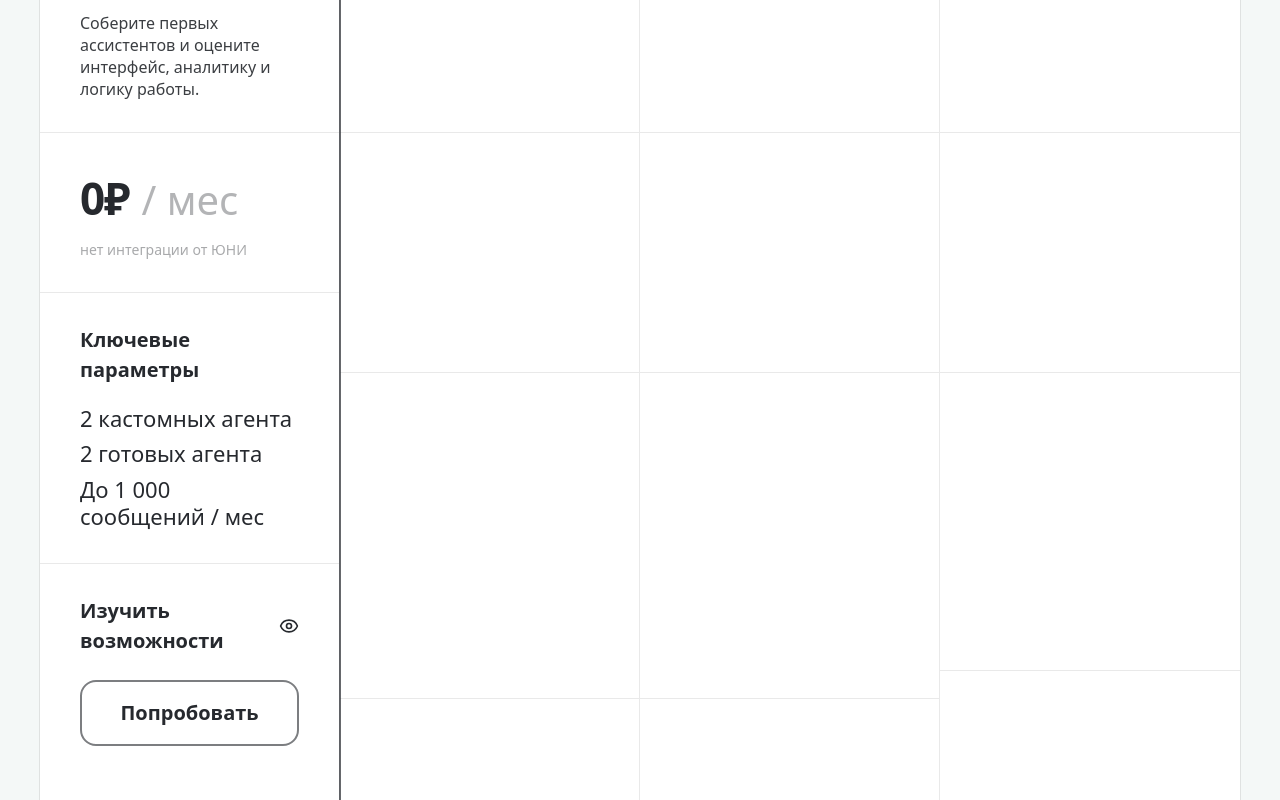
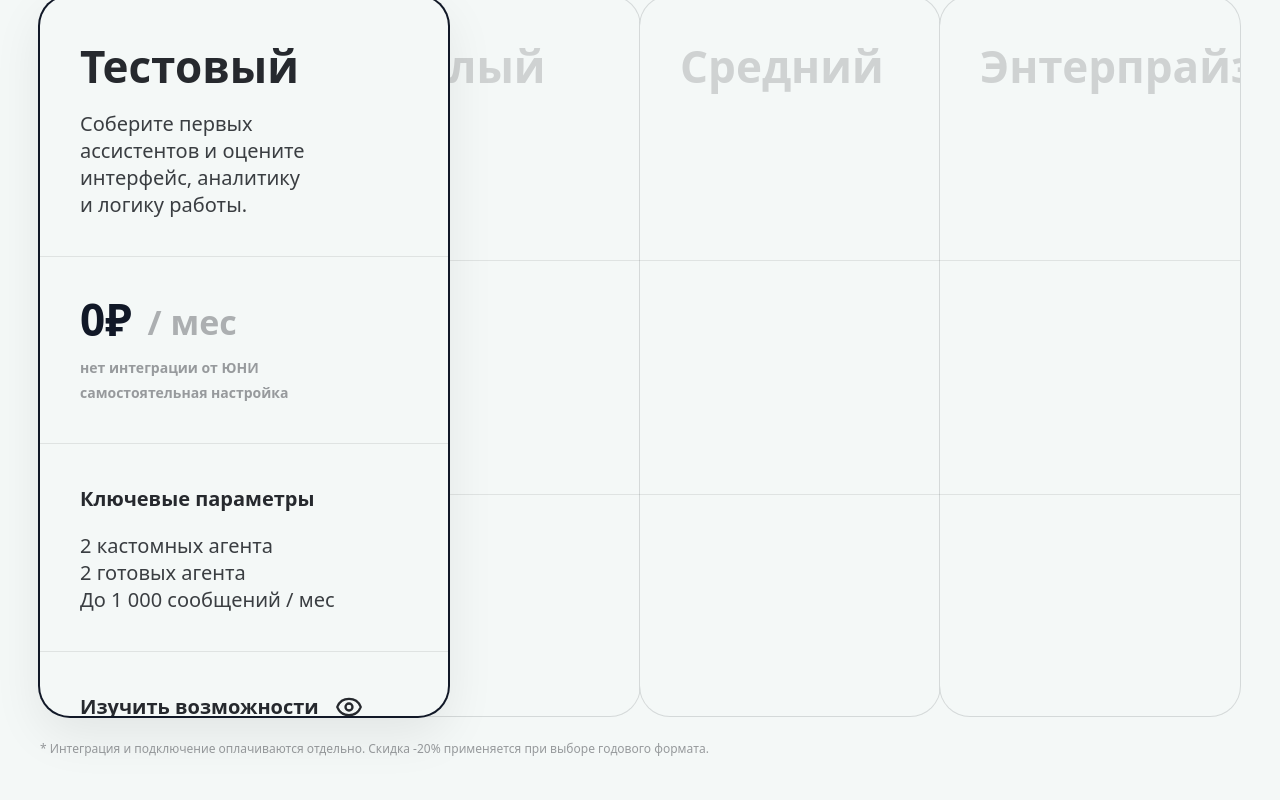
Before and after one commit to uniconsulting/uni.ai, a Next.js app: page / in a window 1280 px wide. Shown: the part 4700-5500 px from the top of the page. Built offline with nearby package versions, Linux system fonts and the light colour scheme.

Commit message:
Update Packages.tsx

```diff
--- a/src/components/Packages.tsx
+++ b/src/components/Packages.tsx
@@ -1,3 +1,4 @@
+/* components/Packages.tsx */
 "use client";
 
 import { useMemo, useState } from "react";
@@ -10,23 +11,24 @@ type PlanId = "test" | "small" | "mid" | "ent";
 type Plan = {
   id: PlanId;
   title: string;
-  description: string;
-  priceMonthly: number;
-  integrationNote: string;
-  params: string[];
+  tone: "neutral" | "blue" | "green" | "red";
+  desc4: [string, string, string, string];
+  monthly: number; // ₽/мес (базовая)
+  integrations2: [string, string];
+  params3: [string, string, string];
   cta: string;
-  tone: {
-    text: string; // заголовок + цена
-    ring: string; // рамка активной карточки
-    btn: "outline" | "solid";
-    btnBg?: string;
-    btnText?: string;
-    btnBorder?: string;
-  };
+  ctaStyle: "outline" | "fill";
 };
 
-function money(v: number) {
-  return new Intl.NumberFormat("ru-RU").format(v);
+const TONE: Record<Plan["tone"], { hex: string; softHex: string }> = {
+  neutral: { hex: "#111827", softHex: "#111827" }, // near text
+  blue: { hex: "#5B86C6", softHex: "#5B86C6" },
+  green: { hex: "#49C874", softHex: "#49C874" },
+  red: { hex: "#C94444", softHex: "#C94444" },
+};
+
+function formatRub(n: number) {
+  return `${new Intl.NumberFormat("ru-RU").format(n)}₽`;
 }
 
 export function Packages() {
@@ -38,79 +40,69 @@ export function Packages() {
       {
         id: "test",
         title: "Тестовый",
-        description:
-          "Соберите первых ассистентов и оцените интерфейс, аналитику и логику работы.",
-        priceMonthly: 0,
-        integrationNote: "нет интеграции от ЮНИ",
-        params: ["2 кастомных агента", "2 готовых агента", "До 1 000 сообщений / мес"],
+        tone: "neutral",
+        desc4: ["Соберите первых", "ассистентов и оцените", "интерфейс, аналитику", "и логику работы."],
+        monthly: 0,
+        integrations2: ["нет интеграции от ЮНИ", "самостоятельная настройка"],
+        params3: ["2 кастомных агента", "2 готовых агента", "До 1 000 сообщений / мес"],
         cta: "Попробовать",
-        tone: {
-          text: "text-text",
-          ring: "ring-text/70",
-          btn: "outline",
-          btnBorder: "border-text/60",
-          btnText: "text-text",
-        },
+        ctaStyle: "outline",
       },
       {
         id: "small",
         title: "Малый",
-        description:
-          "Для небольших команд: быстрый запуск по инструкциям ЮНИ + лёгкая помощь эксперта.",
-        priceMonthly: 9900,
-        integrationNote: "интеграции: от 179 900₽ / разово *",
-        params: ["5 кастомных агентов", "+ вся библиотека готовых", "До 5 000 сообщений / мес"],
+        tone: "blue",
+        desc4: ["Для небольших команд:", "быстрый запуск по", "инструкциям ЮНИ + лёгкая", "помощь эксперта."],
+        monthly: 9900,
+        integrations2: ["интеграции: от 179 900₽ / разово *", "подключение и настройка"],
+        params3: ["5 кастомных агентов", "+ вся библиотека готовых", "До 5 000 сообщений / мес"],
         cta: "Попробовать",
-        tone: {
-          text: "text-[#5B86C5]",
-          ring: "ring-[#5B86C5]",
-          btn: "outline",
-          btnBorder: "border-[#5B86C5]",
-          btnText: "text-[#5B86C5]",
-        },
+        ctaStyle: "outline",
       },
       {
         id: "mid",
         title: "Средний",
-        description:
-          "Для масштабирования действующих процессов. Полноценная интеграция под ключ командой ЮНИ.",
-        priceMonthly: 39900,
-        integrationNote: "интеграции: от 179 900₽ / разово *",
-        params: ["10 кастомных агентов", "+ вся библиотека готовых", "До 30 000 сообщений / мес"],
+        tone: "green",
+        desc4: ["Для масштабирования", "действующих процессов.", "Полноценная интеграция", "под ключ командой ЮНИ."],
+        monthly: 39900,
+        integrations2: ["интеграции: от 179 900₽ / разово *", "подключение и настройка"],
+        params3: ["10 кастомных агентов", "+ вся библиотека готовых", "До 30 000 сообщений / мес"],
         cta: "Подключить сейчас",
-        tone: {
-          text: "text-[#45C97A]",
-          ring: "ring-[#45C97A]",
-          btn: "solid",
-          btnBg: "bg-[#45C97A]",
-          btnText: "text-bg",
-        },
+        ctaStyle: "fill",
       },
       {
         id: "ent",
         title: "Энтерпрайз",
-        description:
-          "Для крупных компаний: макс. персонализации, SLA и постоянное вовлечение команды ЮНИ.",
-        priceMonthly: 99900,
-        integrationNote: "интеграции: от 179 900₽ / разово *",
-        params: ["индивидуальные лимиты", "Максимум персонализации", "Без ограничений"],
+        tone: "red",
+        desc4: ["Для крупных компаний:", "макс. персонализации,", "SLA и постоянное", "вовлечение команды ЮНИ."],
+        monthly: 99900,
+        integrations2: ["интеграции: от 179 900₽ / разово *", "подключение и настройка"],
+        params3: ["индивидуальные лимиты", "Максимум персонализации", "Без ограничений"],
         cta: "Заказать звонок",
-        tone: {
-          text: "text-[#D14B4B]",
-          ring: "ring-[#D14B4B]",
-          btn: "solid",
-          btnBg: "bg-[#D14B4B]",
-          btnText: "text-bg",
-        },
+        ctaStyle: "fill",
       },
     ],
     [],
   );
 
+  const activeIdx = plans.findIndex((p) => p.id === active);
+
   const priceFor = (p: Plan) => {
-    if (billing === "monthly") return p.priceMonthly;
-    // -20% при оплате за год, показываем "эффективную" стоимость / мес
-    return Math.round(p.priceMonthly * 0.8);
+    if (p.monthly === 0) return 0;
+    if (billing === "monthly") return p.monthly;
+    return Math.round(p.monthly * 0.8);
+  };
+
+  // колода: базовые колонки по 25%, активная шире и слегка смещается влево
+  const W_INACTIVE = "25%";
+  const W_ACTIVE = "34%";
+  const ACTIVE_SHIFT = "4.5%"; // половина «расширения» (примерно)
+
+  const leftFor = (i: number) => {
+    if (i !== activeIdx) return `${i * 25}%`;
+    if (activeIdx === 0) return "0%";
+    if (activeIdx === 3) return `calc(100% - ${W_ACTIVE})`;
+    return `calc(${i * 25}% - ${ACTIVE_SHIFT})`;
   };
 
   return (
@@ -124,19 +116,16 @@ export function Packages() {
       {/* vertical divider */}
       <div
         aria-hidden
-        className="pointer-events-none absolute left-1/2 top-0 h-[160px] md:h-[200px] lg:h-[240px] w-px -translate-x-1/2 bg-text/10"
+        className="pointer-events-none absolute left-1/2 top-0 h-[160px] md:h-[260px] lg:h-[300px] w-px -translate-x-1/2 bg-text/10"
       />
 
-      <Container className="relative z-10 py-12 px-6 md:py-14 md:px-10 lg:px-12">
-        {/* ====== Header (как в макете) ====== */}
+      <Container className="relative z-10 py-12 md:py-14 px-6 md:px-10 lg:px-12">
         <div className="grid gap-10 md:grid-cols-2 md:gap-0">
           {/* LEFT */}
           <div className="md:pr-12">
-            <div className="text-[22px] font-extrabold text-accent-1 md:text-[26px] lg:text-[28px]">
-              Сделай выбор
-            </div>
+            <div className="text-[22px] md:text-[26px] lg:text-[28px] font-extrabold text-accent-1">Сделай выбор</div>
 
-            <h2 className="mt-3 text-[22px] font-semibold leading-[1.05] tracking-tight md:text-[26px] lg:text-[28px]">
+            <h2 className="mt-3 font-semibold leading-[1.05] tracking-tight text-[22px] md:text-[26px] lg:text-[28px]">
               <span className="block">Прозрачные условия,</span>
               <span className="block">никаких скрытых платежей.</span>
             </h2>
@@ -145,9 +134,7 @@ export function Packages() {
           {/* RIGHT */}
           <div className="md:pl-12">
             <div className="flex flex-col items-start md:items-end">
-              <div className="hover-accent text-[18px] font-medium opacity-70">
-                стоимость | пакеты
-              </div>
+              <div className="hover-accent text-[18px] font-medium opacity-70">стоимость | пакеты</div>
 
               <div className="mt-6">
                 {/* toggle */}
@@ -178,126 +165,194 @@ export function Packages() {
                     >
                       <span className="inline-flex items-center gap-3">
                         <span>Годовой</span>
-                        <span className={billing === "yearly" ? "text-text/60" : "text-bg/70"}>
-                          -20%
-                        </span>
+                        <span className={billing === "yearly" ? "text-text/60" : "text-bg/70"}>-20%</span>
                       </span>
                     </button>
                   </div>
                 </div>
               </div>
 
-              {/* убрали заглушку */}
+              {/* (пустое место справа оставляем как в макете) */}
+              <div className="mt-10 min-h-[40px] w-full" />
             </div>
           </div>
         </div>
 
-        {/* ====== Cards grid ====== */}
+        {/* === Пакеты (колода карточек) === */}
         <div className="mt-12 md:mt-14">
-          <div className="rounded-3xl bg-accent-3 ring-1 ring-text/10 overflow-hidden">
-            <div className="grid md:grid-cols-4 divide-y md:divide-y-0 md:divide-x divide-text/10">
+          {/* mobile fallback: обычный список */}
+          <div className="grid gap-6 md:hidden">
             {plans.map((p) => {
               const isActive = p.id === active;
+              const tone = TONE[p.tone];
               const price = priceFor(p);
-                const showPayYearHint = billing === "yearly" && p.priceMonthly > 0;
 
               return (
-                  <div key={p.id} className="relative">
-                    {/* overlay click для неактивных карточек (без вложенных кнопок) */}
-                    {!isActive && (
                 <button
+                  key={p.id}
                   type="button"
-                        className="absolute inset-0 z-[1] cursor-pointer"
-                        aria-label={`Выбрать пакет: ${p.title}`}
                   onClick={() => setActive(p.id)}
-                      />
-                    )}
-
+                  className="text-left"
+                  aria-pressed={isActive}
+                >
                   <div
-                      className={[
-                        "relative h-full min-h-[640px] md:min-h-[680px]",
-                        isActive ? "z-[2]" : "z-0",
-                      ].join(" ")}
+                    className="overflow-hidden rounded-[28px] bg-bg ring-1 ring-text/15"
+                    style={{ ["--plan" as any]: tone.hex }}
                   >
-                      {/* активная рамка поверх сетки */}
+                    <div className="px-7 pt-8 pb-7">
                       <div
-                        className={[
-                          "h-full",
+                        className={
                           isActive
-                            ? `rounded-3xl bg-accent-3 ring-2 ${p.tone.ring}`
-                            : "bg-transparent",
-                        ].join(" ")}
-                      >
-                        {/* Section 1 */}
-                        <div className="px-8 pt-9 pb-8 md:px-10">
-                          <div
-                            className={[
-                              "text-[34px] md:text-[40px] font-extrabold leading-none tracking-tight",
-                              isActive ? p.tone.text : "text-text/18",
-                            ].join(" ")}
+                            ? "text-[34px] font-extrabold leading-none text-[color:var(--plan)]"
+                            : "text-[34px] font-extrabold leading-none text-text/20"
+                        }
                       >
                         {p.title}
                       </div>
 
+                      <div className={isActive ? "mt-4 space-y-1 text-[16px] font-medium text-text/90" : "mt-4 space-y-1 opacity-0"}>
+                        {p.desc4.map((l) => (
+                          <div key={l}>{l}</div>
+                        ))}
+                      </div>
+                    </div>
+
+                    <div className="h-px bg-text/10" />
+
+                    <div className="px-7 py-7">
+                      <div className={isActive ? "opacity-100" : "opacity-0"}>
+                        <div className="flex items-end gap-3">
+                          <div className="text-[36px] font-extrabold leading-none text-[color:var(--plan)]">
+                            {formatRub(price)}
+                          </div>
+                          <div className="text-[28px] font-semibold leading-none text-text/35">/ мес</div>
+                        </div>
+                        <div className="mt-3 space-y-1 text-[13px] font-semibold text-text/45">
+                          <div>{p.integrations2[0]}</div>
+                          <div>{p.integrations2[1]}</div>
+                        </div>
+                      </div>
+                    </div>
+
+                    <div className="h-px bg-text/10" />
+
+                    <div className="px-7 py-7">
+                      <div className={isActive ? "opacity-100" : "opacity-0"}>
+                        <div className="text-[18px] font-extrabold text-text">Ключевые параметры</div>
+                        <div className="mt-4 space-y-1 text-[16px] font-medium text-text/90">
+                          {p.params3.map((l) => (
+                            <div key={l}>{l}</div>
+                          ))}
+                        </div>
+                      </div>
+                    </div>
+
+                    <div className="h-px bg-text/10" />
+
+                    <div className="px-7 py-7">
+                      <div className={isActive ? "opacity-100" : "opacity-0"}>
+                        <div className="flex items-center gap-3 text-[18px] font-extrabold text-text">
+                          <span>Изучить возможности</span>
+                          <Eye className="h-6 w-6" />
+                        </div>
+
+                        <div className="mt-5">
                           <div
-                            className={[
-                              "mt-5 text-[16px] leading-snug font-medium text-text/90",
-                              isActive ? "opacity-100" : "opacity-0",
-                            ].join(" ")}
+                            className={
+                              p.ctaStyle === "fill"
+                                ? "w-full rounded-xl bg-[color:var(--plan)] px-6 py-4 text-center text-[18px] font-extrabold text-bg"
+                                : "w-full rounded-xl border-2 border-[color:var(--plan)] px-6 py-4 text-center text-[18px] font-extrabold text-[color:var(--plan)]"
+                            }
+                          >
+                            {p.cta}
+                          </div>
+                        </div>
+                      </div>
+                    </div>
+                  </div>
+                </button>
+              );
+            })}
+          </div>
+
+          {/* desktop: колода с наложением */}
+          <div className="relative hidden md:block">
+            <div className="relative h-[720px]">
+              {plans.map((p, i) => {
+                const isActive = p.id === active;
+                const tone = TONE[p.tone];
+                const price = priceFor(p);
+
+                return (
+                  <button
+                    key={p.id}
+                    type="button"
+                    onClick={() => setActive(p.id)}
+                    aria-pressed={isActive}
+                    className="absolute top-0 h-full text-left"
                     style={{
-                              display: "-webkit-box",
-                              WebkitLineClamp: 5,
-                              WebkitBoxOrient: "vertical",
-                              overflow: "hidden",
+                      left: leftFor(i),
+                      width: isActive ? W_ACTIVE : W_INACTIVE,
+                      zIndex: isActive ? 50 : 10 + i,
+                      transition: "left 420ms cubic-bezier(0.2, 0.8, 0.2, 1), width 420ms cubic-bezier(0.2, 0.8, 0.2, 1)",
+                      ["--plan" as any]: tone.hex,
                     }}
                   >
-                            {p.description}
+                    <div
+                      className={
+                        isActive
+                          ? "h-full overflow-hidden rounded-[30px] bg-bg ring-2 ring-[color:var(--plan)] shadow-[0_18px_50px_rgba(0,0,0,0.08)]"
+                          : "h-full overflow-hidden rounded-[30px] bg-bg ring-1 ring-text/15"
+                      }
+                    >
+                      {/* Section 1 */}
+                      <div className="px-10 pt-12 pb-10">
+                        <div
+                          className={
+                            isActive
+                              ? "text-[44px] font-extrabold leading-none text-[color:var(--plan)]"
+                              : "text-[44px] font-extrabold leading-none text-text/18"
+                          }
+                          style={p.tone === "neutral" && isActive ? { color: "var(--text)" } : undefined}
+                        >
+                          {p.title}
+                        </div>
+
+                        <div className={isActive ? "mt-6 space-y-1 text-[20px] font-medium leading-[1.15] text-text/90" : "mt-6 space-y-1 opacity-0"}>
+                          {p.desc4.map((l) => (
+                            <div key={l}>{l}</div>
+                          ))}
                         </div>
                       </div>
 
                       <div className="h-px bg-text/10" />
 
                       {/* Section 2 */}
-                        <div className="px-8 py-8 md:px-10">
+                      <div className="px-10 py-10">
                         <div className={isActive ? "opacity-100" : "opacity-0"}>
-                            <div className="flex items-baseline gap-3">
-                              <div
-                                className={[
-                                  "text-[38px] md:text-[44px] font-extrabold tracking-tight",
-                                  p.priceMonthly === 0 ? "text-text" : p.tone.text,
-                                ].join(" ")}
-                              >
-                                {money(price)}₽
+                          <div className="flex items-end gap-4">
+                            <div className="text-[44px] font-extrabold leading-none text-[color:var(--plan)]">
+                              {formatRub(price)}
                             </div>
-                              <div className="text-[36px] md:text-[40px] font-medium text-text/35">
-                                / мес
-                              </div>
+                            <div className="pb-[2px] text-[34px] font-semibold leading-none text-text/35">/ мес</div>
                           </div>
 
-                            <div className="mt-2 text-[14px] font-medium text-text/40">
-                              {p.integrationNote}
+                          <div className="mt-4 space-y-1 text-[14px] font-semibold text-text/45">
+                            <div>{p.integrations2[0]}</div>
+                            <div>{p.integrations2[1]}</div>
                           </div>
-
-                            {showPayYearHint && (
-                              <div className="mt-1 text-[12px] font-medium text-text/35">
-                                при оплате за год (−20%)
-                              </div>
-                            )}
                         </div>
                       </div>
 
                       <div className="h-px bg-text/10" />
 
                       {/* Section 3 */}
-                        <div className="px-8 py-8 md:px-10">
+                      <div className="px-10 py-10">
                         <div className={isActive ? "opacity-100" : "opacity-0"}>
-                            <div className="text-[20px] font-extrabold text-text">
-                              Ключевые параметры
-                            </div>
-
-                            <div className="mt-5 space-y-2 text-[22px] leading-tight font-medium text-text">
-                              {p.params.map((x) => (
-                                <div key={x}>{x}</div>
+                          <div className="text-[20px] font-extrabold text-text">Ключевые параметры</div>
+                          <div className="mt-5 space-y-1 text-[20px] font-medium leading-[1.15] text-text/90">
+                            {p.params3.map((l) => (
+                              <div key={l}>{l}</div>
                             ))}
                           </div>
                         </div>
@@ -306,48 +361,35 @@ export function Packages() {
                       <div className="h-px bg-text/10" />
 
                       {/* Section 4 */}
-                        <div className="px-8 py-8 md:px-10">
+                      <div className="px-10 py-10">
                         <div className={isActive ? "opacity-100" : "opacity-0"}>
-                            <button
-                              type="button"
-                              className="flex w-full items-center justify-between text-left"
-                              onClick={() => {
-                                // позже: открыть модал/страницу с возможностями
-                              }}
-                            >
-                              <div className="text-[20px] font-extrabold text-text">
-                                Изучить возможности
+                          <div className="flex items-center gap-4 text-[20px] font-extrabold text-text">
+                            <span>Изучить возможности</span>
+                            <Eye className="h-7 w-7" />
                           </div>
-                              <Eye className="h-6 w-6 text-text" />
-                            </button>
 
-                            <button
-                              type="button"
-                              className={[
-                                "mt-6 w-full rounded-xl px-6 py-4 text-[20px] font-extrabold",
-                                p.tone.btn === "solid"
-                                  ? `${p.tone.btnBg} ${p.tone.btnText}`
-                                  : `border-2 ${p.tone.btnBorder} ${p.tone.btnText} bg-transparent`,
-                              ].join(" ")}
-                              onClick={() => {
-                                // позже: lead form / checkout
-                              }}
+                          <div className="mt-6">
+                            <div
+                              className={
+                                p.ctaStyle === "fill"
+                                  ? "w-full rounded-xl bg-[color:var(--plan)] px-6 py-4 text-center text-[20px] font-extrabold text-bg"
+                                  : "w-full rounded-xl border-2 border-[color:var(--plan)] px-6 py-4 text-center text-[20px] font-extrabold text-[color:var(--plan)]"
+                              }
                             >
                               {p.cta}
-                            </button>
                             </div>
                           </div>
                         </div>
                       </div>
                     </div>
+                  </button>
                 );
               })}
             </div>
           </div>
 
-          {/* мелкая подпись как в макете (звёздочка) */}
-          <div className="mt-4 text-[12px] font-medium text-text/40">
-            * интеграция зависит от задач и выбранных каналов (CRM, телефония, Telegram и т.д.)
+          <div className="mt-6 text-[12px] font-medium text-text/45">
+            * Интеграция и подключение оплачиваются отдельно. Скидка -20% применяется при выборе годового формата.
           </div>
         </div>
       </Container>
```
Lines whose indentation alone changed are shown as unchanged.
